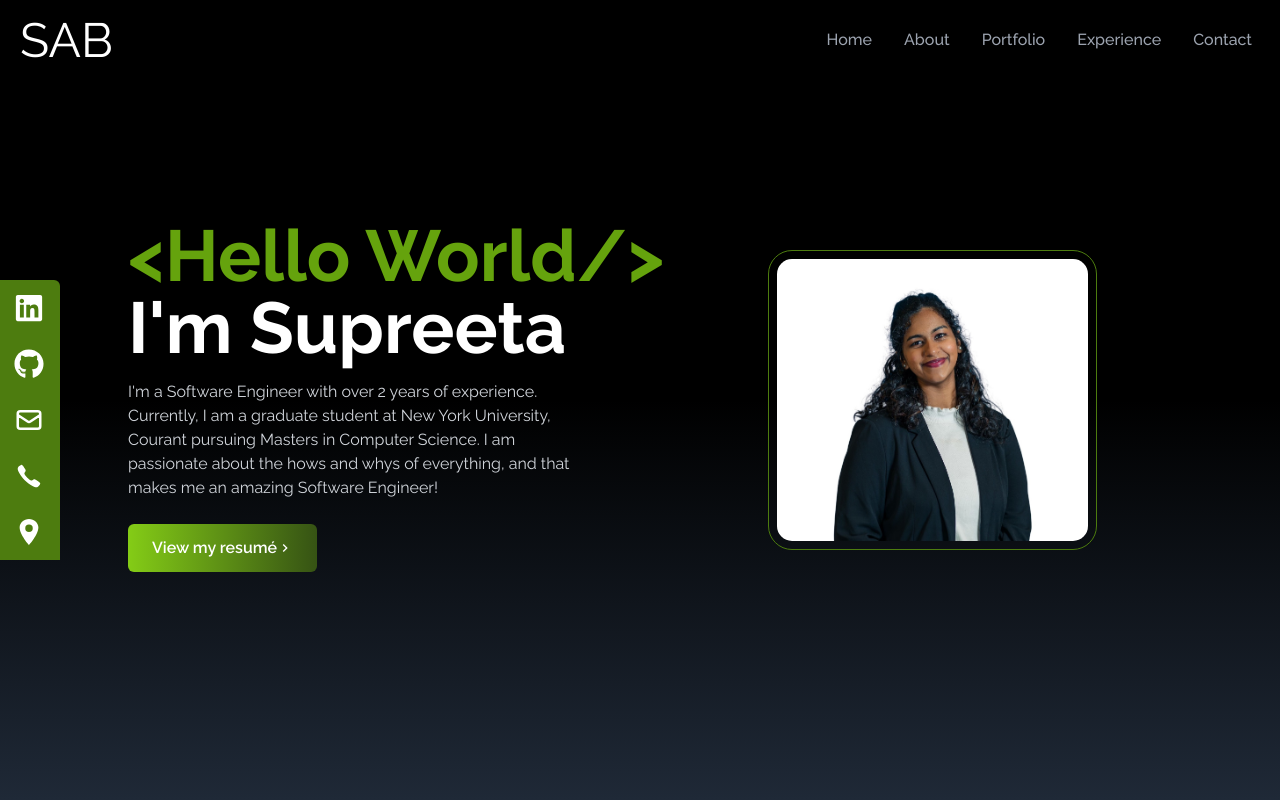
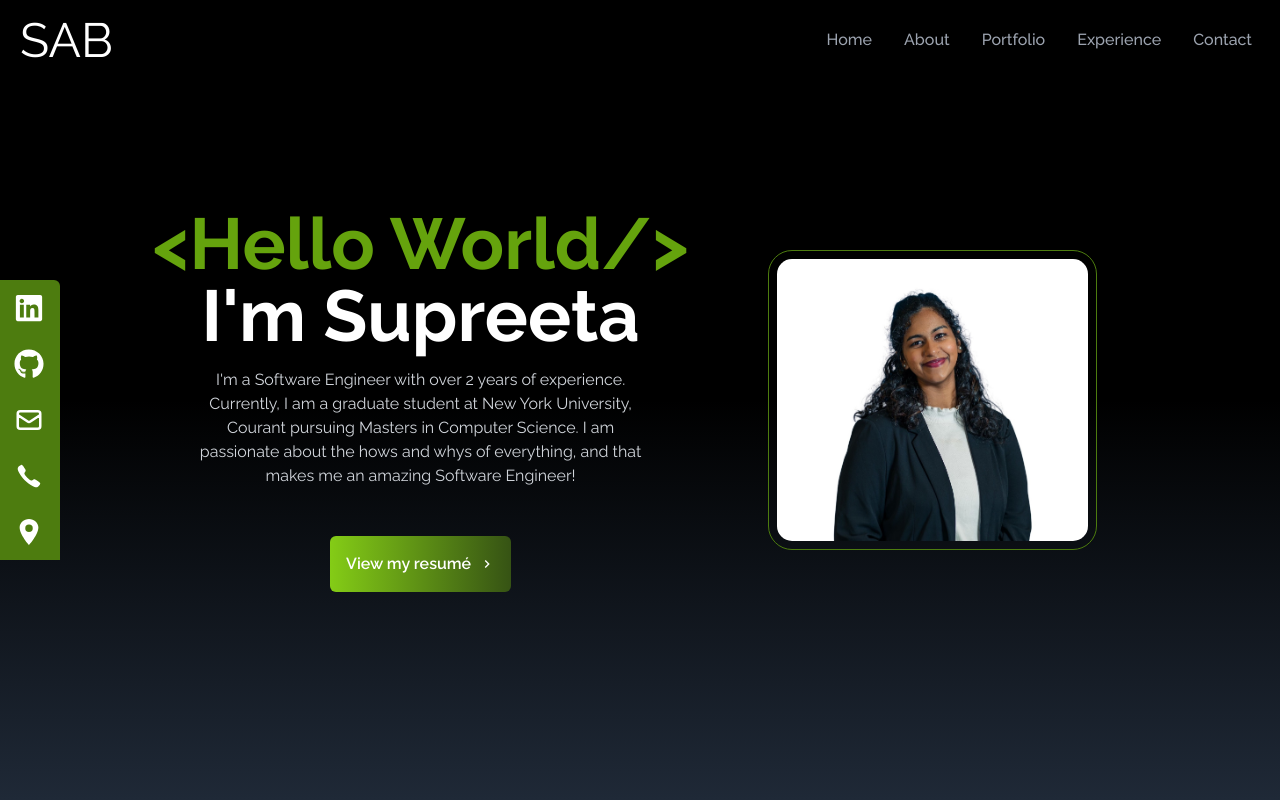
Before and after one commit to supreeta-anand-byatnal/My-Portfolio, a React (Create React App) app: page / in a window 1280 px wide. Shown: the top 800 px of the page. Built offline with nearby package versions, Linux system fonts and the light colour scheme.

Commit message:
Adding some alignment in Home.jsx

```diff
--- a/src/components/Home.jsx
+++ b/src/components/Home.jsx
@@ -2,37 +2,36 @@ import React from 'react';
 import photo from '../assets/photo.jpg';
 import { MdOutlineKeyboardArrowRight } from 'react-icons/md';
 import { Link, BrowserRouter as Router } from 'react-router-dom';
-
 
 const Home = () => {
   return (
     <Router>
       <div name="home" className="h-screen w-full bg-gradient-to-b from-black via-black to-gray-800">
         <div className="max-w-screen-lg mx-auto flex flex-col items-center justify-center h-full md:flex-row">
-          <div className="flex flex-col justify-center h-full w-full md:w-2/3">
+          <div className="flex flex-col justify-center items-center text-center h-full w-2/3 md:w-2/3">
             <h2 className="text-4xl sm:text-7xl font-bold text-lime-600">&lt;Hello World/&gt;</h2>
             <h3 className="text-4xl sm:text-7xl font-bold text-white">I'm Supreeta</h3>
-            <p className="text-gray-300 py-4 max-w-md">
+            <p className="text-gray-300 mb-8 text-center max-w py-4 max-w-md">
               I'm a Software Engineer with over 2 years of experience. Currently, I am a graduate student at New York
               University, Courant pursuing Masters in Computer Science. I am passionate about the hows and whys of
               everything, and that makes me an amazing Software Engineer!
             </p>
-            <div>
+            <div className="flex justify-center">
               <Link
                 to="/pdf"
                 target='_blank'
                 smooth
                 duration={100}
-                className="group text-white w-fit px-6 py-3 my-2 flex items-center font-semibold rounded-md bg-gradient-to-r from-lime-500 to-lime-900 cursor-pointer"
+                className="text-white w-fit p-4 flex items-center font-semibold rounded-md bg-gradient-to-r from-lime-500 to-lime-900 cursor-pointer"
               >
                 View my resumé
-                <span className="group-hover:rotate-90 duration-300">
+                <span className="group-hover:rotate-90 duration-300 ml-2">
                   <MdOutlineKeyboardArrowRight />
                 </span>
               </Link>
             </div>
           </div>
-          <div className="md:w-1/2 relative ">
+          <div className="md:w-1/2 relative">
             <img src={photo} alt="my profile" className="rounded-3xl mx-auto w-1/2 md:w-3/4 border border-lime-700 px-2 py-2 border-solid transform hover:rotate-45 hover:scale-125 transition duration-500 ease-in-out" />
           </div>
         </div>
```
